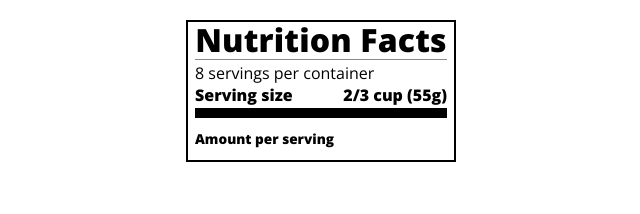
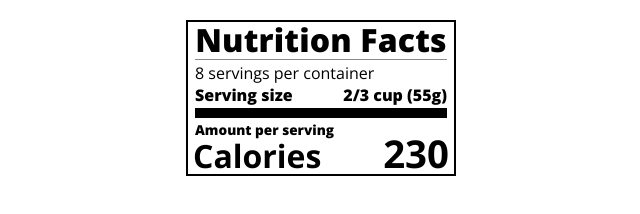
Before and after one commit to bp4924/nutrition-label, a plain HTML site: page index.html in a window 1280 px wide. Shown: the whole page, without its empty margins (319-959 px from the left). Drawn offline with nearby package versions, Linux system fonts and the light colour scheme.

Commit message:
add calories

```diff
--- a/index.html
+++ b/index.html
@@ -22,8 +22,11 @@
       <div class="calories-info">
         <div class="left-container">
           <h2 class="bold small-text">Amount per serving</h2>
+          <p class="">Calories</p>
         </div>
+        <span>230</span>
       </div>
+      <div class="divider medium"></div>
     </div>
   </body>
 </html>
--- a/styles.css
+++ b/styles.css
@@ -51,3 +51,25 @@ p {
 .small-text {
   font-size: 0.85rem;
 }
+
+.calories-info {
+  display: flex;
+  justify-content: space-between;
+  align-items: end;
+}
+
+.calories-info h2 {
+  margin: 0;
+}
+
+.calories-info span {
+  font-size: 2.4em;
+  font-weight: 700;
+  margin: -7px -2px;
+}
+
+.left-container p {
+  margin: -5px -2px;
+  font-size: 2em;
+  font-weight: 700;
+}
```
